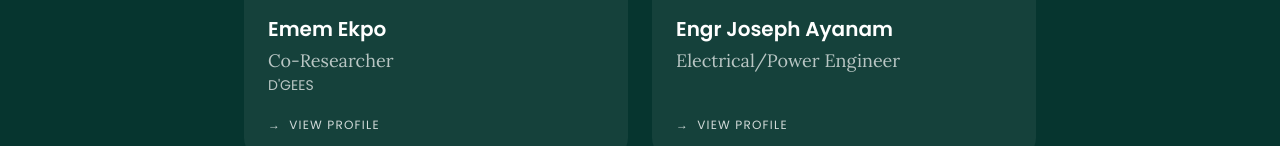
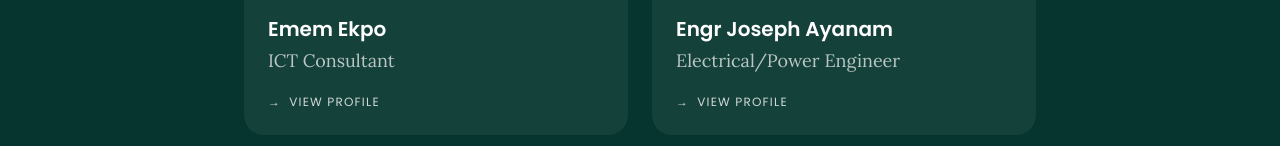
Before and after one commit to abasiofon-sendan/agrosolar, a plain HTML site: page team.html in a window 1280 px wide. Shown: the part 2071-2217 px from the top of the page. Drawn offline with Linux system fonts and the light colour scheme.

Commit message:
Emem role is ICT Consultant only

```diff
--- a/team.html
+++ b/team.html
@@ -100,8 +100,7 @@
         <div class="team-card">
           <div class="lead-photo"><img src="images/Emem_Ekpo_Photograph_recent.png" alt="Emem Ekpo" loading="lazy" decoding="async" width="600" height="600" onerror="this.style.display='none'" /></div>
           <h3>Emem Ekpo</h3>
-          <p class="lead-role">Co-Researcher</p>
-          <p class="lead-org">D'GEES</p>
+          <p class="lead-role">ICT Consultant</p>
           <a href="emem" class="lead-link"><span aria-hidden="true">&rarr;</span> VIEW PROFILE</a>
         </div>
 
```
Also changed, not shown: emem.html (+1 -1 lines).
